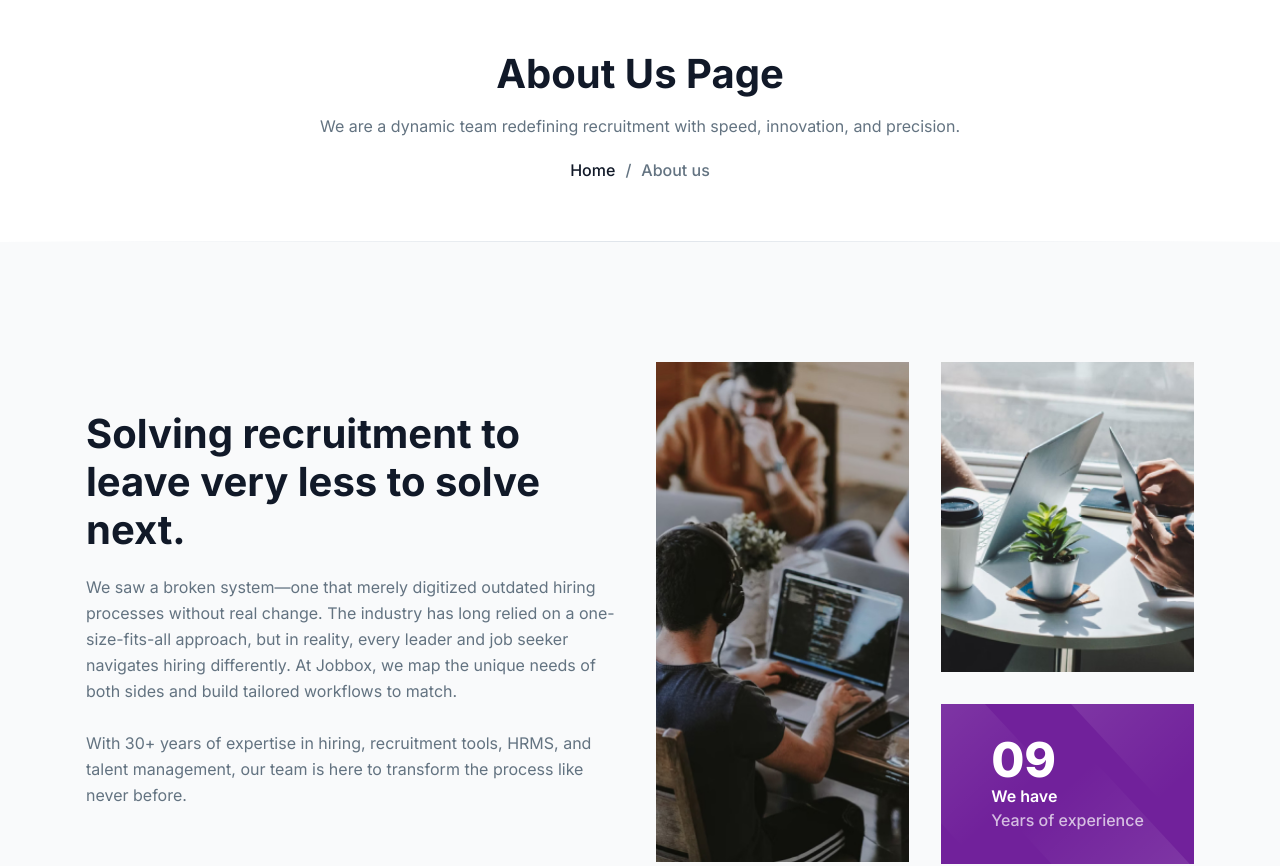
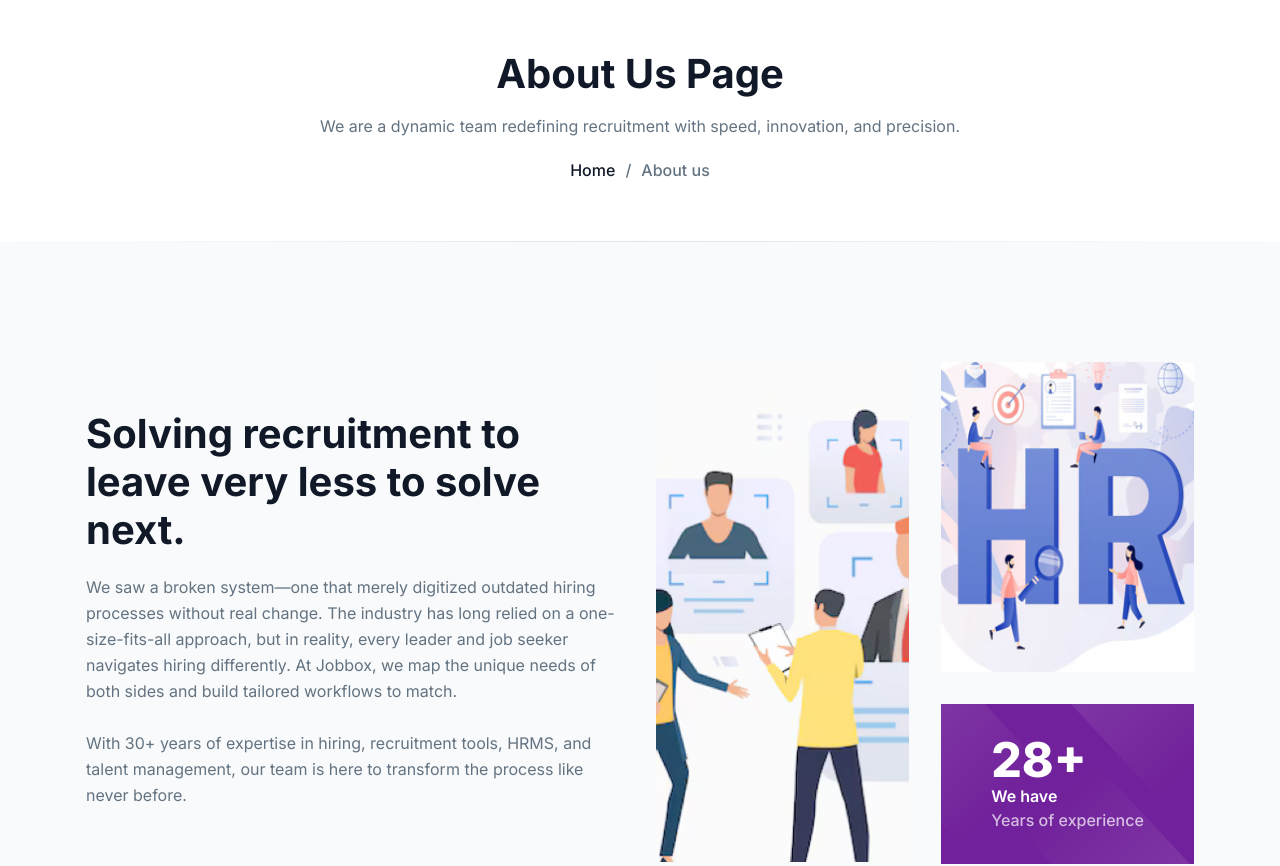
Before and after one commit to shubhadip-raj/UI-Template, a website: page about.html in a window 1280 px wide. Shown: the part 110-976 px from the top of the page. Drawn offline with nearby package versions, Linux system fonts and the light colour scheme.

Commit message:
commits images for about pages

```diff
--- a/about.html
+++ b/about.html
@@ -340,14 +340,14 @@
             <div class="flex flex-wrap -mx-2 sm:-mx-4 lg:-mx-2 xl:-mx-4">
               <div class="w-full px-2 sm:w-1/2 sm:px-4 lg:px-2 xl:px-4">
                 <div class="mb-4 sm:mb-8 sm:h-[400px] md:h-[540px] lg:h-[400px] xl:h-[500px]">
-                  <img src="./assets/images/about/about-image-01.jpg" alt="about image"
+                  <img src="./assets/images/about/aboutimage.jpeg" alt="about image"
                     class="object-cover object-center w-full h-full" />
                 </div>
               </div>
 
               <div class="w-full px-2 sm:w-1/2 sm:px-4 lg:px-2 xl:px-4">
                 <div class="mb-4 sm:mb-8 sm:h-[220px] md:h-[346px] lg:mb-4 lg:h-[225px] xl:mb-8 xl:h-[310px]">
-                  <img src="./assets/images/about/about-image-02.jpg" alt="about image"
+                  <img src="./assets/images/about/hrimage.jpeg" alt="about image"
                     class="object-cover object-center w-full h-full" />
                 </div>
 
@@ -355,7 +355,7 @@
                   class="relative z-10 mb-4 flex items-center justify-center overflow-hidden bg-primary px-6 py-12 sm:mb-8 sm:h-[160px] sm:p-5 lg:mb-4 xl:mb-8">
                   <div>
                     <span class="block text-5xl font-extrabold text-white">
-                      09
+                      28+
                     </span>
                     <span class="block text-base font-semibold text-white">
                       We have
```
Also changed, not shown: index.html (+3 -3 lines), assets/images/about/aboutimage.jpeg (added), assets/images/about/hrimage.jpeg (added).
